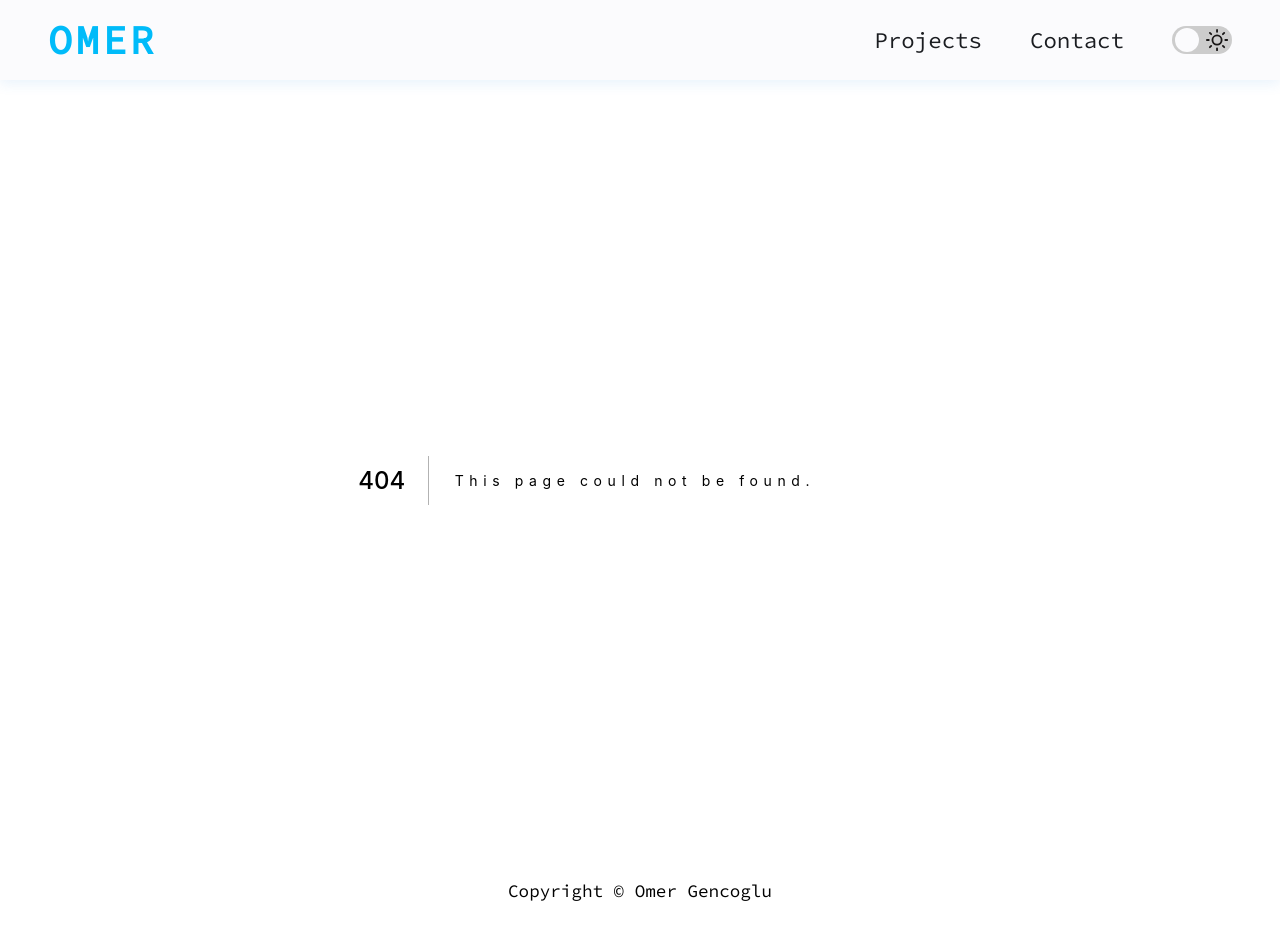
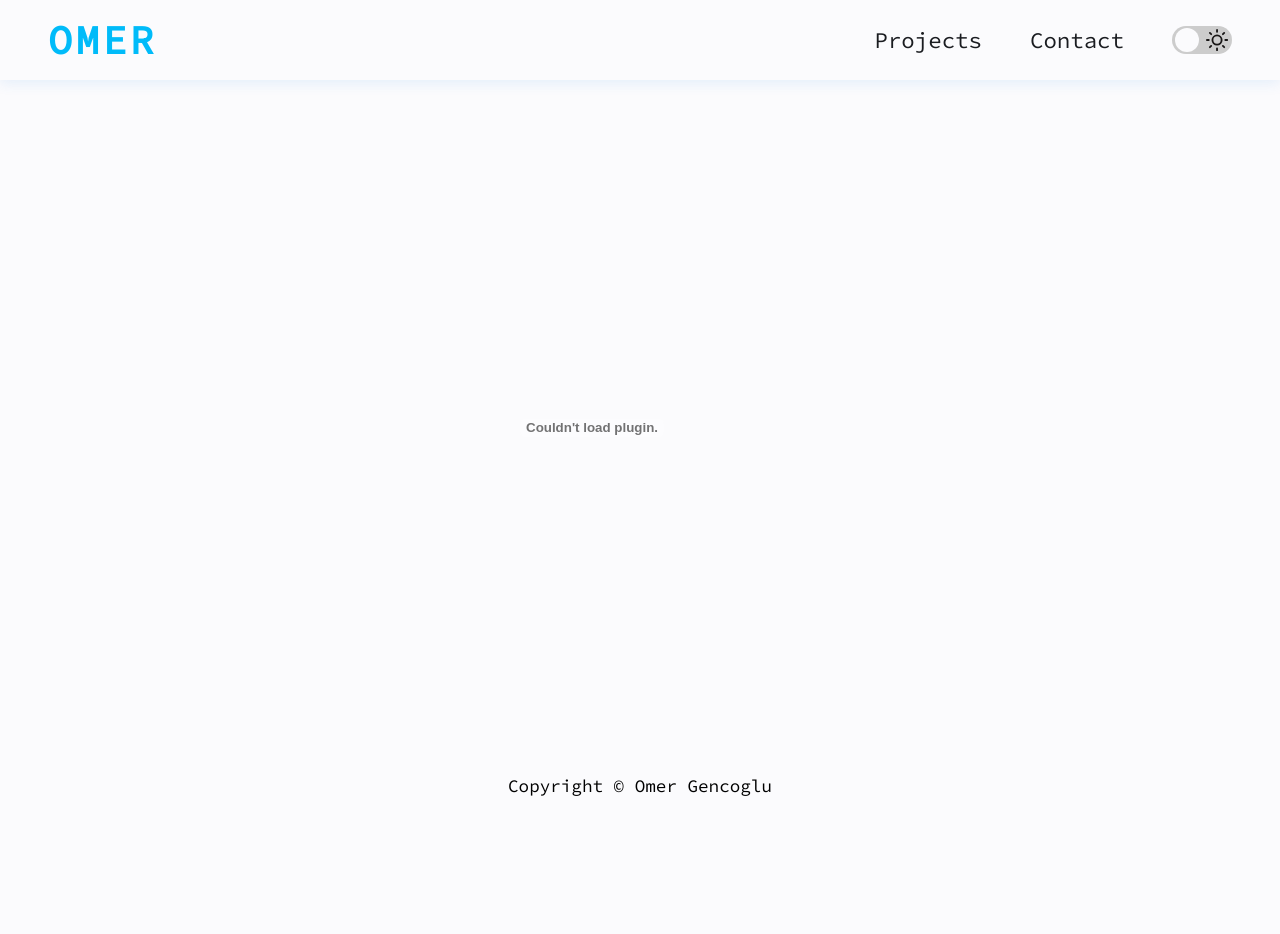
Before and after one commit to omergencoglu/portfolio, a Next.js app: page /resume in a window 1280 px wide. Before the commit this address had no page. After the commit the page ends 829 px from the top, so only its background shows below. Built offline with nearby package versions, Linux system fonts and the light colour scheme.

Commit message:
Add resume page and component

```diff
--- /dev/null
+++ b/components/Content/Resume.js
@@ -0,0 +1,11 @@
+import styles from "./Resume.module.css";
+
+function Resume() {
+  return (
+    <div className={styles.wrapper}>
+      <embed src="/OmerGencogluResume.pdf" className={styles.resume} />
+    </div>
+  );
+}
+
+export default Resume;
--- /dev/null
+++ b/components/Content/Resume.module.css
@@ -0,0 +1,12 @@
+.wrapper {
+  display: flex;
+  align-items: center;
+  justify-content: center;
+  margin: 1rem;
+  height: 82.9vh;
+}
+
+.resume {
+  width: 90vw;
+  height: 100%;
+}
--- /dev/null
+++ b/pages/resume/index.js
@@ -0,0 +1,21 @@
+import { Fragment } from "react";
+import Head from "next/head";
+
+import Resume from "../../components/Content/Resume";
+
+function ResumePage() {
+  return (
+    <Fragment>
+      <Head>
+        <title>Resume</title>
+        <meta
+          name="description"
+          content="View and download my personal resume."
+        />
+      </Head>
+      <Resume />
+    </Fragment>
+  );
+}
+
+export default ResumePage;
```
Also changed, not shown: 2 other files (tests, documents, lock files or other folders).
